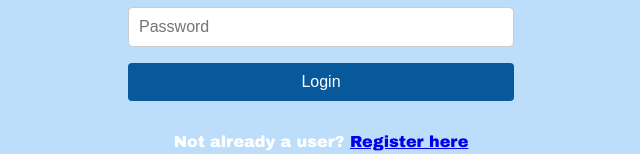
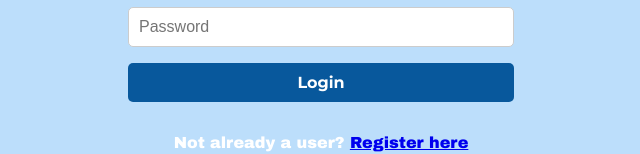
Before and after one commit to fullstack-super-team/frontend, a Vue app: page /login in a window 1280 px wide. Shown: the part 318-472 px from the top of the page, without its empty margins (319-959 px from the left). Built offline with nearby package versions, Linux system fonts and the light colour scheme.

Commit message:
Refactor: Button component css

```diff
--- a/src/components/Button.vue
+++ b/src/components/Button.vue
@@ -20,16 +20,18 @@ function clickHandler() {
 .btnClass {
   padding: 10px 15px;
   border: none;
-  border-radius: 4px;
+  border-radius: 5px;
   //background-color: #1792EA;
   //background-color: #086EC1;
   background-color: #08589C;
   color: white;
   cursor: pointer;
   font-size: 1rem;
+  font-family: 'Montserrat', sans-serif;
+  font-weight: bold;
 }
 
-.btn-default:hover {
+.btnClass:hover {
   background-color: #0B68C1;
 }
 </style>
```
